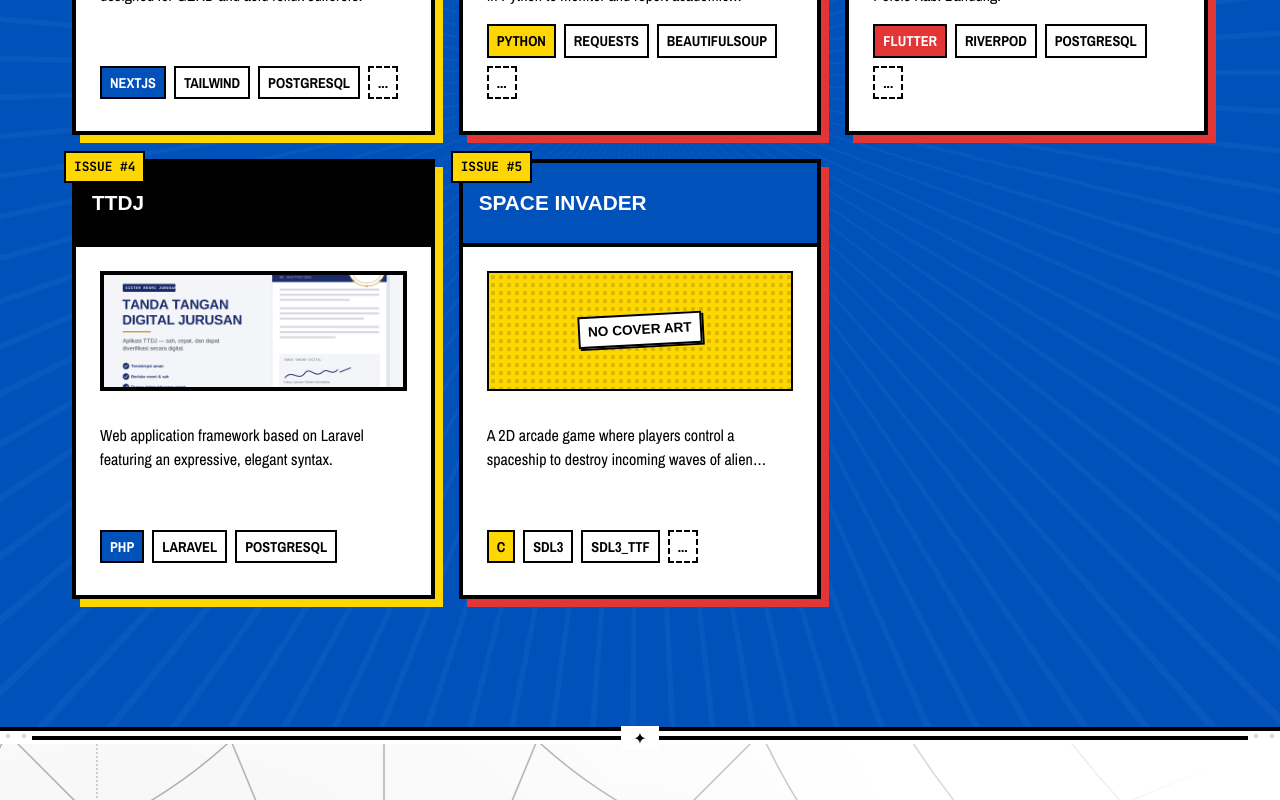
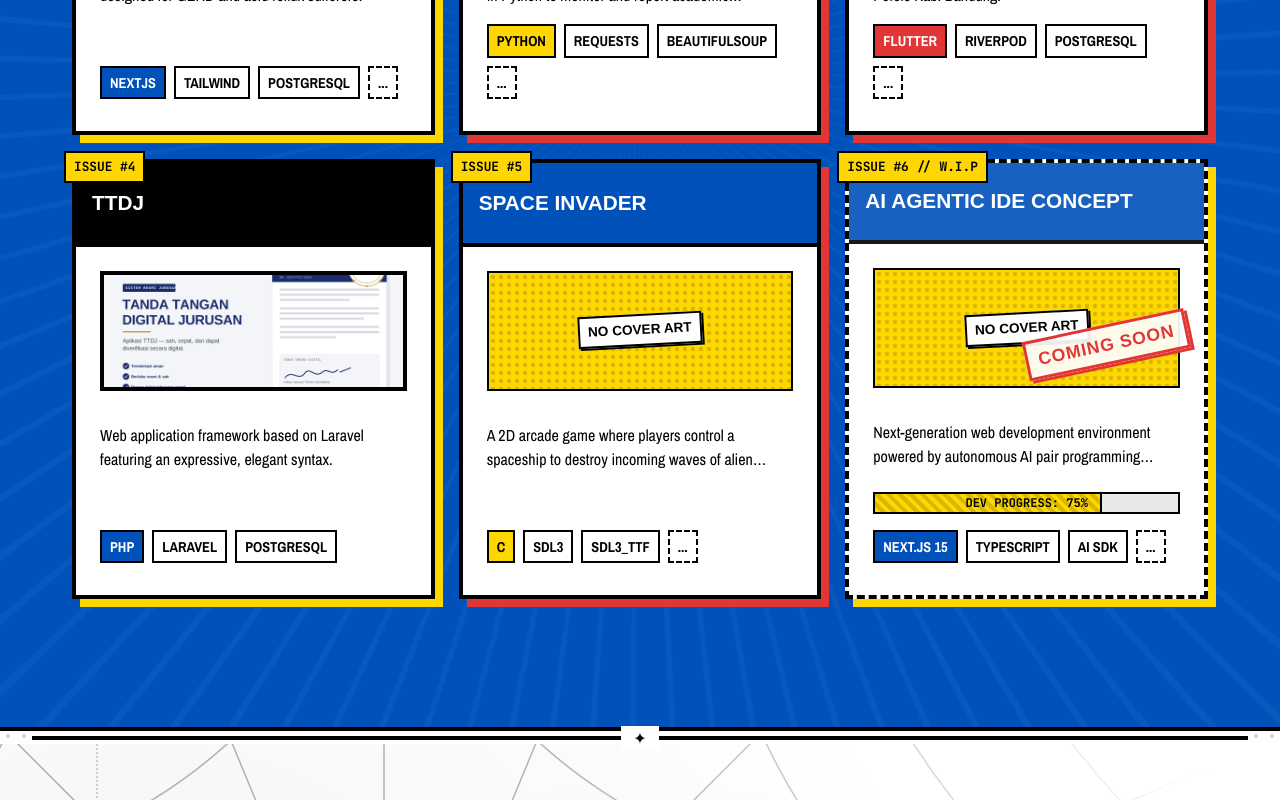
Before and after one commit to Saintfai/portfolio, a Next.js app: page / in a window 1280 px wide. Shown: the part 2696-3496 px from the top of the page. Built offline with nearby package versions, Linux system fonts and the light colour scheme; a web font is replaced by a local one.

Commit message:
Add WIP project UI and progress styles

```diff
--- a/app/components/ProjectsSection.tsx
+++ b/app/components/ProjectsSection.tsx
@@ -64,12 +64,17 @@ export default function ProjectsSection() {
                 onClick={() => setSelectedProject(project)}
                 delay={index * 100}
               >
-                <ComicCard>
-                  <div className="kicker">Issue #{index + 1}</div>
+                <ComicCard className={project.inProgress ? "card-in-progress" : ""}>
+                  <div className="kicker">
+                    {project.inProgress ? `Issue #${index + 1} // W.I.P` : `Issue #${index + 1}`}
+                  </div>
                   <div className={`comic-card-header ${themeColor}`}>
                     <h3 className="comic-card-title">{project.title}</h3>
                   </div>
                   <div className="comic-card-content">
+                    {project.inProgress && (
+                      <div className="coming-soon-stamp">COMING SOON</div>
+                    )}
                     {project.image ? (
                       <div className="heavy-border mb-4" style={{ width: "100%", height: "120px", overflow: "hidden" }}>
                         <img src={project.image} alt={project.title} style={{ width: "100%", height: "100%", objectFit: "cover" }} />
@@ -80,6 +85,12 @@ export default function ProjectsSection() {
                       </div>
                     )}
                     <p className="project-card-desc">{project.description}</p>
+                    {project.inProgress && typeof project.progress === "number" && (
+                      <div className="comic-progress-container">
+                        <div className="comic-progress-bar" style={{ width: `${project.progress}%` }}></div>
+                        <span className="comic-progress-label">DEV PROGRESS: {project.progress}%</span>
+                      </div>
+                    )}
                     <div className="project-card-tags">
                       {project.tags.slice(0, 3).map((tech, idx) => (
                         <span className={`chip ${idx === 0 ? primaryTagClass : ""}`} key={idx}>{tech}</span>
@@ -110,7 +121,11 @@ export default function ProjectsSection() {
               const themeColor = selectedIdx !== -1 ? themeColors[selectedIdx % themeColors.length] : "bg-red";
               return (
                 <div className={`comic-modal-header ${themeColor}`}>
-                  <span className="comic-modal-kicker">PROJECT DOSSIER // {selectedProject.year}</span>
+                  <span className="comic-modal-kicker">
+                    {selectedProject.inProgress
+                      ? `PROJECT DOSSIER // WORK IN PROGRESS`
+                      : `PROJECT DOSSIER // ${selectedProject.year}`}
+                  </span>
                   <h2 className="comic-modal-title">{selectedProject.title}</h2>
                 </div>
               );
@@ -128,6 +143,17 @@ export default function ProjectsSection() {
               )}
 
               <div className="comic-modal-body">
+                {selectedProject.inProgress && typeof selectedProject.progress === "number" && (
+                  <div style={{ marginBottom: "1.5rem" }}>
+                    <h4 className="comic-modal-section-title">Production Status</h4>
+                    <div className="comic-progress-container" style={{ height: "28px" }}>
+                      <div className="comic-progress-bar" style={{ width: `${selectedProject.progress}%` }}></div>
+                      <span className="comic-progress-label" style={{ fontSize: "0.85rem" }}>
+                        STILL COOKING // {selectedProject.progress}% COMPLETED
+                      </span>
+                    </div>
+                  </div>
+                )}
                 <h4 className="comic-modal-section-title">Description</h4>
                 <p className="comic-modal-full-desc">{selectedProject.fullDescription}</p>
 
--- a/app/data/portfolio.ts
+++ b/app/data/portfolio.ts
@@ -1,3 +1,16 @@
+export interface Project {
+  id: string;
+  title: string;
+  image: string;
+  description: string;
+  fullDescription: string;
+  year: string;
+  tags: string[];
+  githubUrl: string;
+  inProgress?: boolean;
+  progress?: number;
+}
+
 export const portfolioData = {
   profile: {
     heroName: "The Heavy Ink",
@@ -69,8 +82,20 @@ export const portfolioData = {
       year: "2025",
       tags: ["C", "SDL3", "SDL3_ttf", "SDL3_mixer", "MinGw", "Make"],
       githubUrl: "https://github.com/ihsan-ramadhan/space-invaders"
+    },
+    {
+      id: "6",
+      title: "AI Agentic IDE Concept",
+      image: "",
+      description: "Next-generation web development environment powered by autonomous AI pair programming agents.",
+      fullDescription: "An experimental web IDE concept integrating multi-agent orchestration, real-time AST manipulations, and brutalist comic book UI aesthetics. Designed to revolutionize human-AI collaborative coding workflows.",
+      year: "2026",
+      tags: ["Next.js 15", "TypeScript", "AI SDK", "Tailwind CSS"],
+      githubUrl: "https://github.com/Saintfai",
+      inProgress: true,
+      progress: 75
     }
-  ],
+  ] as Project[],
   contacts: {
     email: "shevafairuz10@gmail.com",
     github: "@Saintfai",
--- a/app/globals.css
+++ b/app/globals.css
@@ -535,6 +535,94 @@ h1, h2, h3, h4, h5, h6 {
   font-weight: bold;
   text-transform: uppercase;
   z-index: 10;
+}
+
+/* ============================================
+   ON PROGRESS / SKETCH CARD STYLES
+   ============================================ */
+.comic-card.card-in-progress {
+  border: 4px dashed var(--color-pure-black);
+}
+
+.card-in-progress .comic-card-header {
+  opacity: 0.9;
+  background-image: radial-gradient(rgba(0, 0, 0, 0.2) 15%, transparent 16%);
+  background-size: 6px 6px;
+}
+
+.coming-soon-stamp {
+  position: absolute;
+  top: 42%;
+  right: 15px;
+  transform: translateY(-50%) rotate(-12deg);
+  border: 3px solid var(--color-spiderman-red);
+  color: var(--color-spiderman-red);
+  padding: 4px 10px;
+  font-family: var(--font-display);
+  font-size: 1.1rem;
+  font-weight: 900;
+  text-transform: uppercase;
+  letter-spacing: 0.05em;
+  background-color: rgba(255, 255, 255, 0.92);
+  box-shadow: 3px 3px 0px var(--color-spiderman-red);
+  z-index: 5;
+  pointer-events: none;
+}
+
+.comic-progress-container {
+  width: 100%;
+  margin: 0.5rem 0 1rem 0;
+  border: 2px solid var(--color-pure-black);
+  background-color: #e8e8e8;
+  position: relative;
+  height: 22px;
+}
+
+.comic-progress-bar {
+  height: 100%;
+  background-color: var(--color-wolverine-yellow);
+  border-right: 2px solid var(--color-pure-black);
+  background-image: repeating-linear-gradient(
+    45deg,
+    transparent,
+    transparent 4px,
+    rgba(0, 0, 0, 0.15) 4px,
+    rgba(0, 0, 0, 0.15) 8px
+  );
+  transition: width 1s cubic-bezier(0.175, 0.885, 0.32, 1.275);
+}
+
+.comic-progress-label {
+  position: absolute;
+  top: 50%;
+  left: 50%;
+  transform: translate(-50%, -50%);
+  font-family: var(--font-mono);
+  font-size: 0.75rem;
+  font-weight: 900;
+  color: var(--color-pure-black);
+  z-index: 2;
+}
+
+:root[data-theme='noir'] .coming-soon-stamp {
+  border-color: var(--color-wolverine-yellow);
+  color: var(--color-wolverine-yellow);
+  box-shadow: 3px 3px 0px var(--color-wolverine-yellow);
+  background-color: rgba(20, 20, 20, 0.92);
+}
+
+:root[data-theme='noir'] .comic-progress-container {
+  background-color: #222222;
+  border-color: var(--color-pure-white);
+}
+
+:root[data-theme='noir'] .comic-progress-bar {
+  background-color: var(--color-wolverine-yellow);
+  border-right-color: var(--color-pure-white);
+}
+
+:root[data-theme='noir'] .comic-progress-label {
+  color: var(--color-pure-white);
 }
 
 /* Inputs */
```
